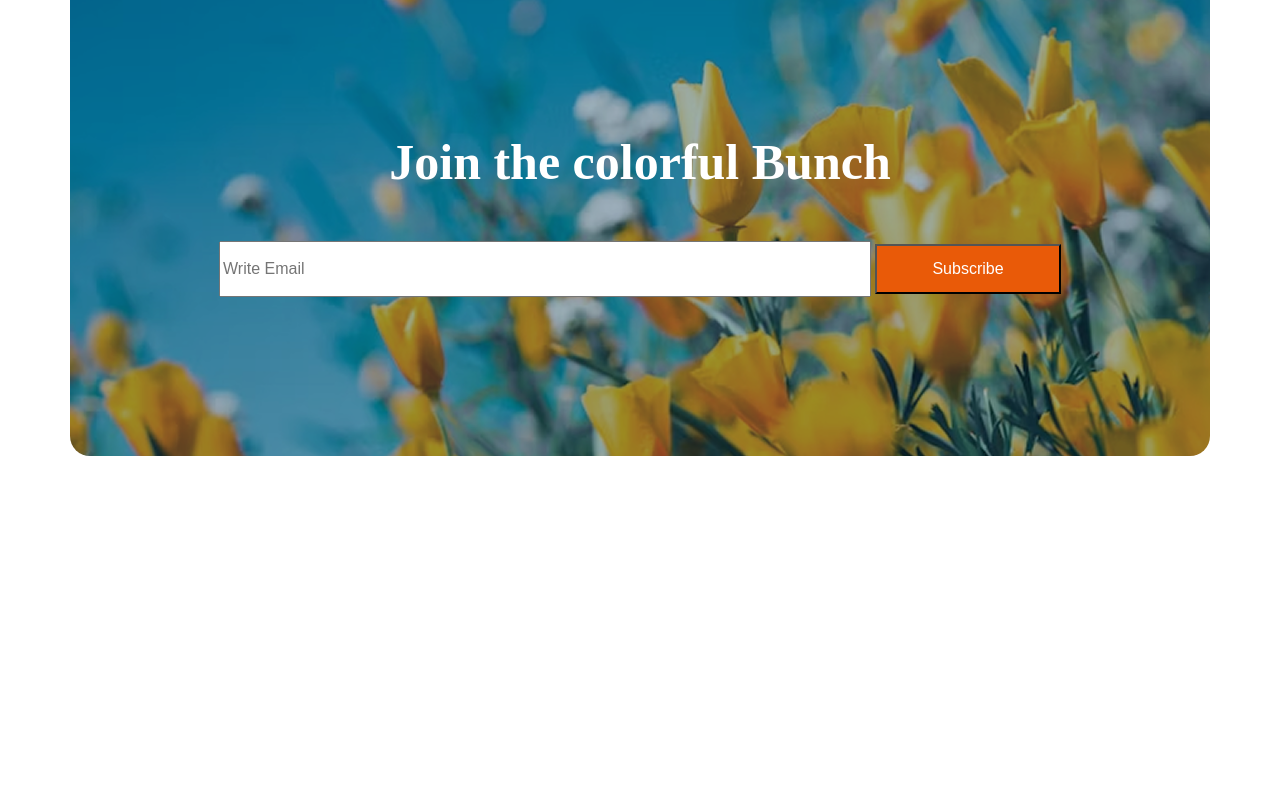
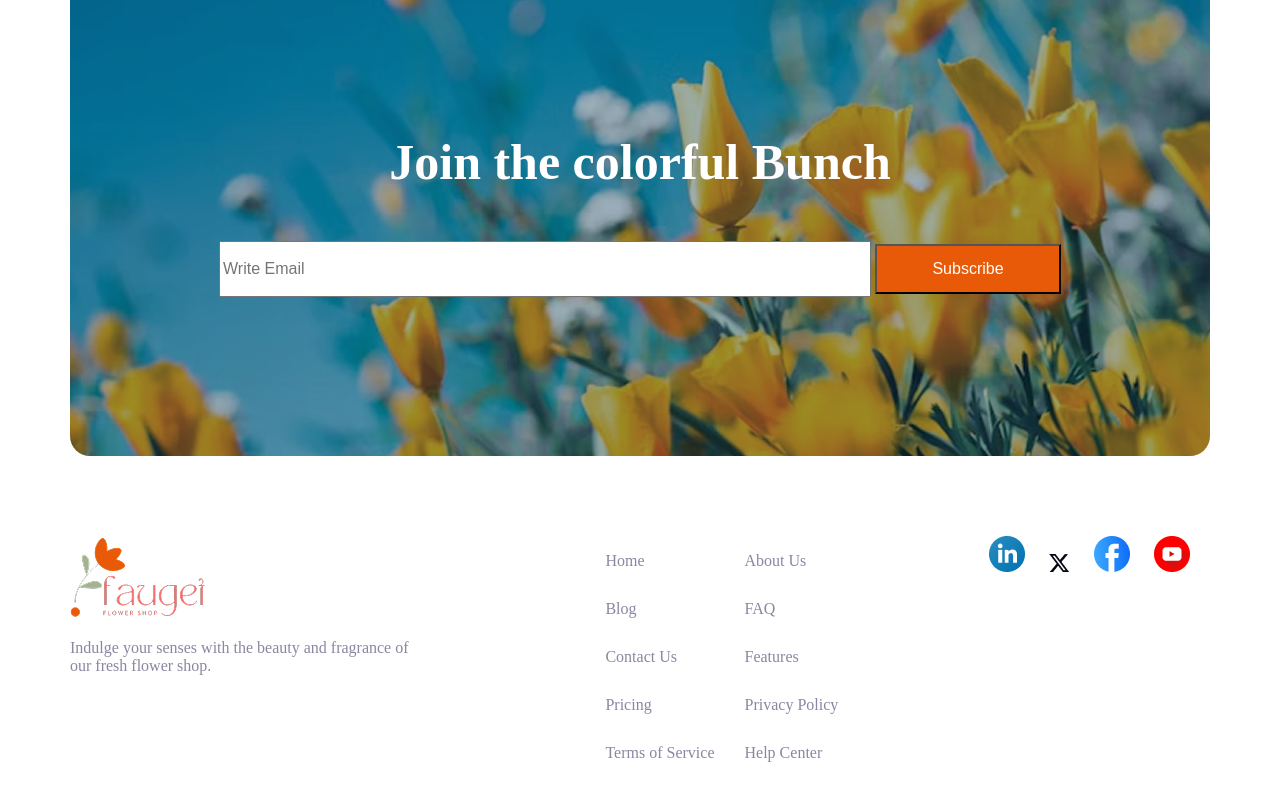
Before and after one commit to Emon-hossain-programming/assignment-2, a plain HTML site: page index.html in a window 1280 px wide. Shown: the part 3504-4304 px from the top of the page. Before the commit the page ends 4000 px from the top, so only its background shows below. Drawn offline with Linux system fonts and the light colour scheme.

Commit message:
added footer section

```diff
--- a/index.html
+++ b/index.html
@@ -160,6 +160,32 @@
         </section>
     </main>
     <footer>
+        <div class="foot display-flex">
+            <div class="footer-subtitle">
+                <img src="image/logo.png" alt="">
+                <p class="gray-1">Indulge your senses with the beauty and fragrance of our fresh flower shop. </p>
+            </div>
+            <div class="footer-item">
+                <ul class="footer-list gray-1">
+                    <li class="items">Home</li>
+                    <li class="items">About Us</li>
+                    <li class="items">Blog</li>
+                    <li class="items">FAQ</li>
+                    <li class="items">Contact Us</li>
+                    <li class="items">Features</li>
+                    <li class="items">Pricing</li>
+                    <li class="items">Privacy Policy</li>
+                    <li class="items">Terms of Service</li>
+                    <li class="items">Help Center</li>
+                </ul>
+            </div>
+            <div class="footer-logos">
+                <img class="footer-image" src="image/icon-linkedin.png" alt="">
+                <img class="footer-image" src="image/icon-twitter.png" alt="">
+                <img class="footer-image" src="image/icon-facebook.png" alt="">
+                <img class="footer-image" src="image/icon-youtube.png" alt="">
+            </div>
+        </div>
 
     </footer>
 </body>
--- a/styles/style.css
+++ b/styles/style.css
@@ -221,7 +221,34 @@ body{
     color: white;
     font-size: 1rem;
 }
+/* footer */
+footer{
+    max-width: 1440px;
+    margin: 0 auto;
+}
+.foot{
+    margin-top: 80px;
+    justify-content: space-between;
+    margin-bottom: 50px;
 
+}
+.footer-subtitle{
+    max-width: 360px;
+    height: 180px;
+}
+.footer-list{
+    display: grid;
+    grid-template-columns: repeat(2, 1fr);
+    column-gap: 30px;
+    row-gap: 30px;
+
+}
+.items{
+    list-style: none;
+}
+.footer-image{
+    margin-right: 20px;
+}
 
 
 
@@ -339,4 +366,23 @@ body{
 .form-btn{
     width: 103px;
 }
+.foot{
+    flex-direction: column;
+    margin-left: 10px;
 }
+.footer-list{
+    grid-template-columns: repeat(1, 1fr);
+}
+.footer-logos{
+    margin-left: 35px;
+}
+.footer-subtitle{
+    margin-left: 40px;
+}
+
+
+
+
+
+
+}
```
